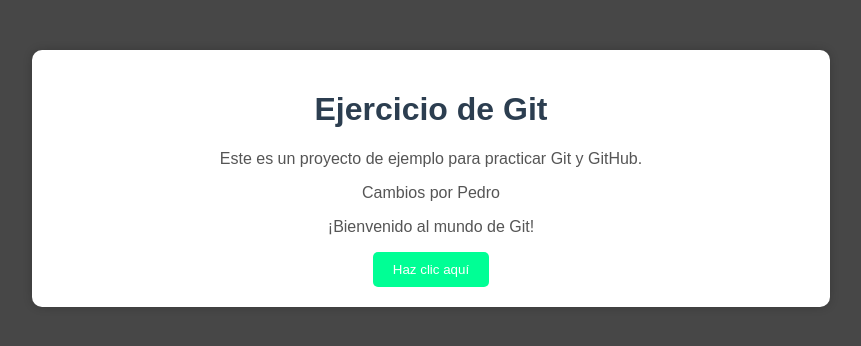
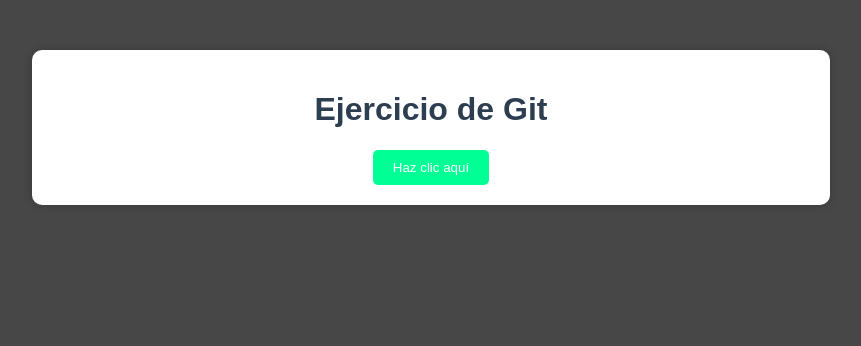
Before and after one commit to joshuaF14/Ejercicio-Git, a plain HTML site: page hola-mundo.html in a window 1280 px wide. Shown: the whole page, without its empty margins (209-1070 px from the left). Drawn offline with Linux system fonts and the light colour scheme.

Commit message:
git push origin mainActualiza hola mundo
git push origin main#

```diff
--- a/hola-mundo.html
+++ b/hola-mundo.html
@@ -12,6 +12,7 @@
             text-align: center;
             margin-top: 50px;
         }
+
 
         .contenedor {
             background: white;
@@ -48,17 +49,13 @@
 
     <div class="contenedor">
         <h1>Ejercicio de Git</h1>
-        <p>Este es un proyecto de ejemplo para practicar Git y GitHub.</p>
-        <p>Cambios por Pedro</p>
-
-        <p>¡Bienvenido al mundo de Git!</p>
 
         <button onclick="saludar()">Haz clic aquí</button>
     </div>
 
     <script>
         function saludar() {
-            alert("¡Hola! Este proyecto está siendo controlado con Git.");
+            alert("DONDE ESTA CR7.");
         }
     </script>
 
```
